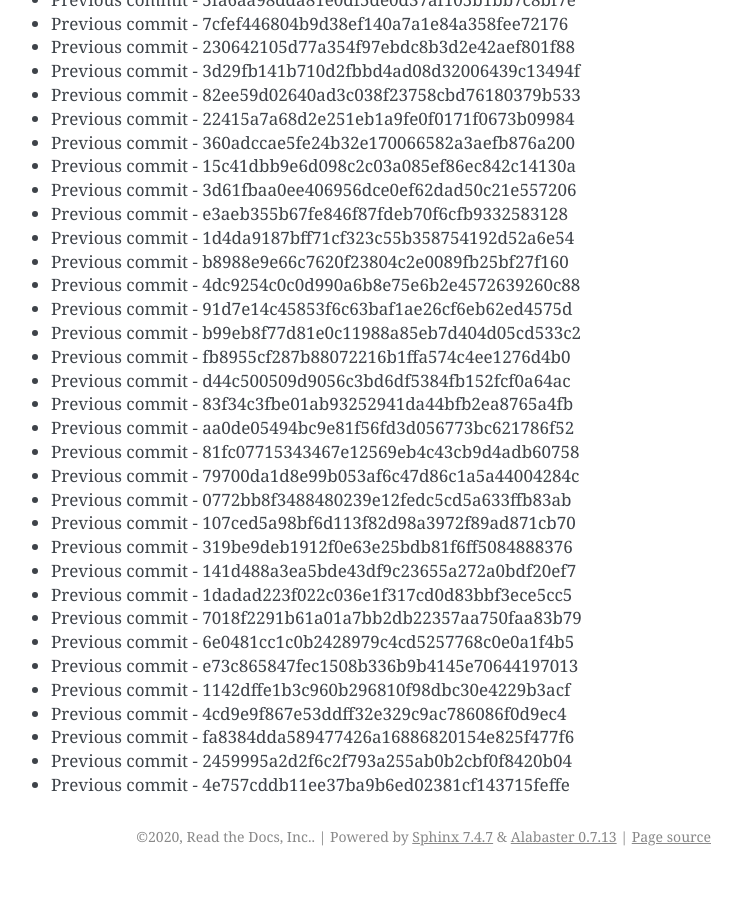
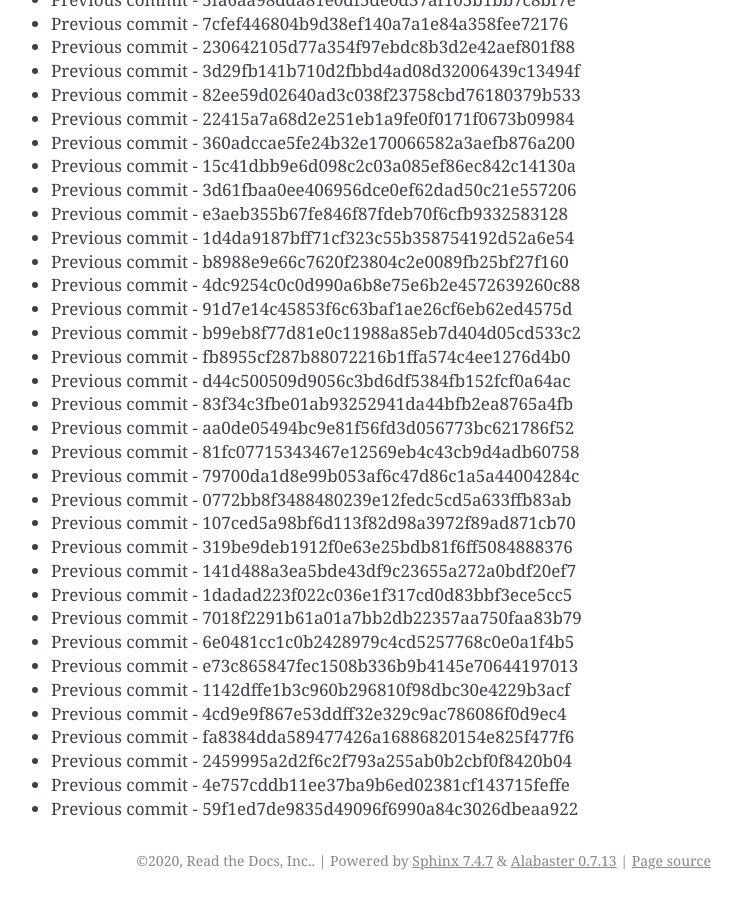
Before and after one commit to readthedocs/rtd-git-stresstest, a Sphinx documentation site: the page built from docs/updates.rst, in a window 1280 px wide and 900 px high, scrolled down 50653 px. Shown: the whole window, without its empty margins (399-1141 px from the left). Built offline with Sphinx 7.4.7, drawn with Linux system fonts in a browser that asks for light colours; before the commit the page ends 51529 px from its top, so only the background shows below that.

Commit message:
Generating commit from previous: 59f1ed7de9835d49096f6990a84c3026dbeaa922

```diff
--- a/docs/updates.rst
+++ b/docs/updates.rst
@@ -2160,3 +2160,4 @@ It can be tested for any performance characteristics.
 * Previous commit - fa8384dda589477426a16886820154e825f477f6
 * Previous commit - 2459995a2d2f6c2f793a255ab0b2cbf0f8420b04
 * Previous commit - 4e757cddb11ee37ba9b6ed02381cf143715feffe
+* Previous commit - 59f1ed7de9835d49096f6990a84c3026dbeaa922
```
